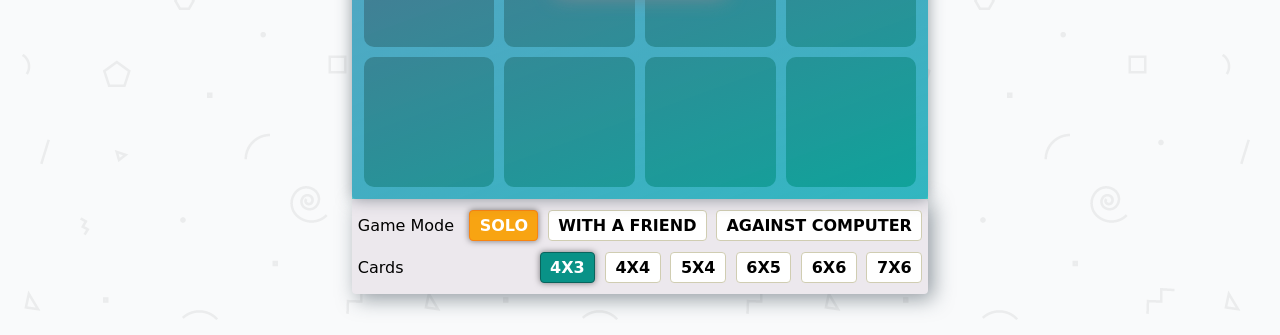
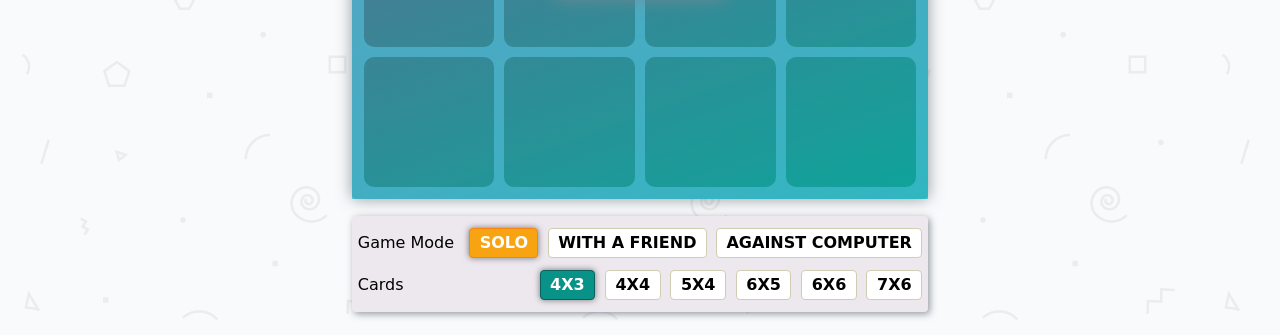
Before and after one commit to Hossam-Tarek/memory-game, a plain HTML site: page index.html in a window 1280 px wide. Shown: the part 465-800 px from the top of the page. Drawn offline with Linux system fonts and the light colour scheme.

Commit message:
edit style of game mode

```diff
--- a/css/style.css
+++ b/css/style.css
@@ -178,9 +178,10 @@ body {
 
 .game-choices {
     background-color: #ece8ed;
-    box-shadow: 5px 5px 20px 0 rgba(46, 61, 73, 0.5);
+    box-shadow: 2px 2px 7px 0 rgba(46, 61, 73, 0.5);
     border-radius: 4px;
     padding: 1% 0;
+    margin: 3% 0 4%;
 }
 
 .game-choices__mode, .game-choices__difficulty, .game-choices__board-size {
```
